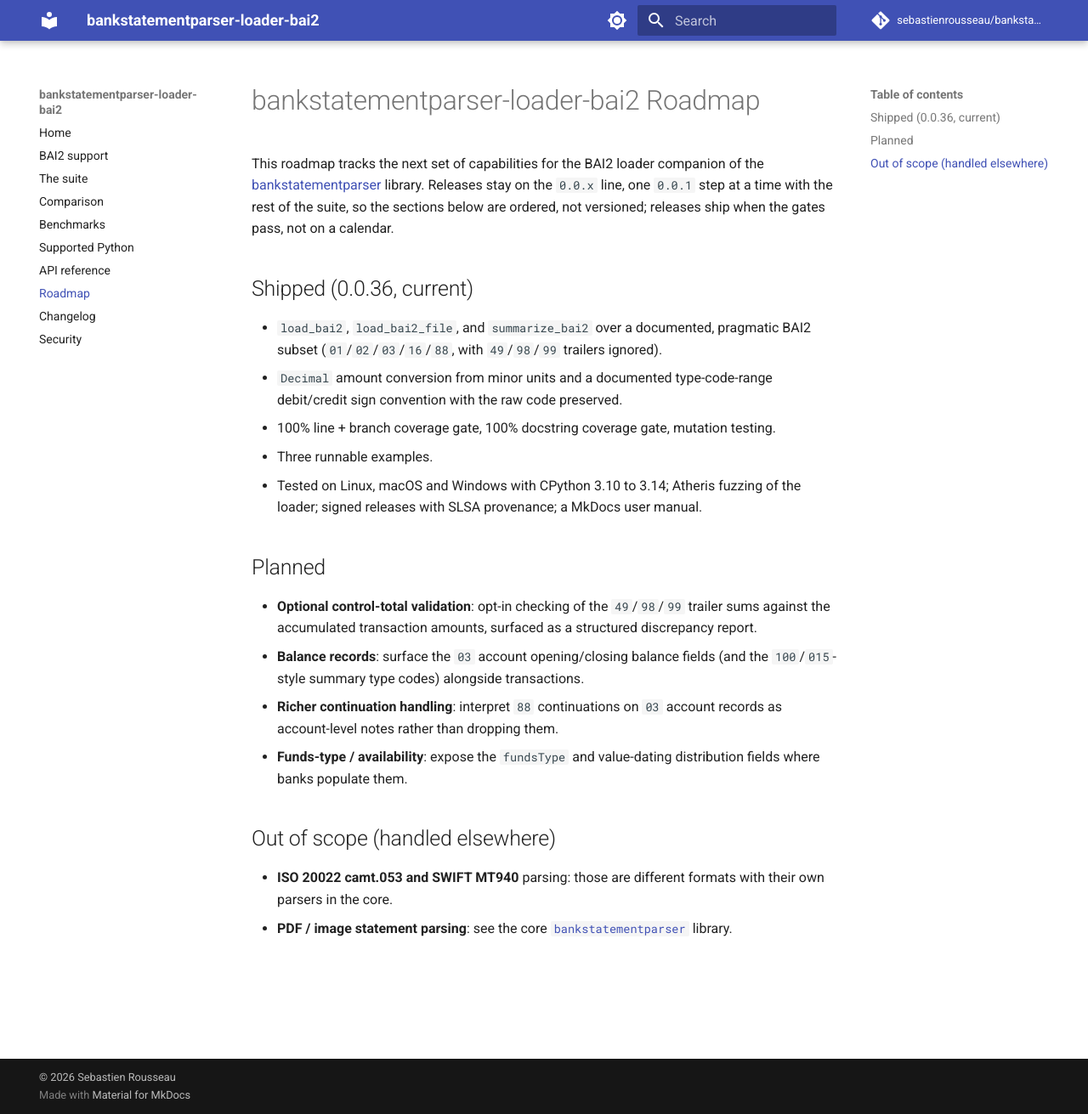
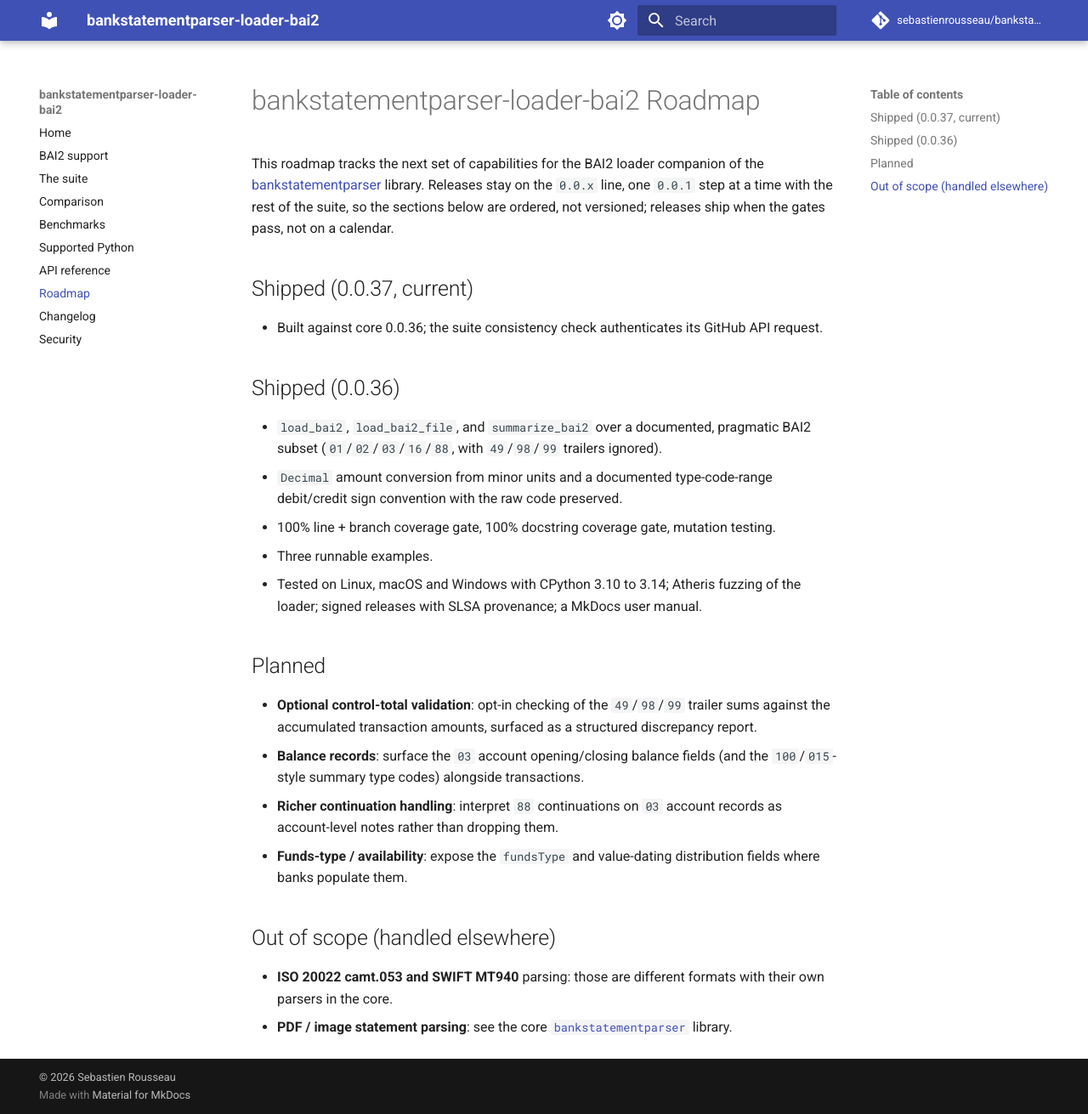
Before and after one commit to sebastienrousseau/bankstatementparser-loader-bai2, an MkDocs documentation site: the page built from docs/roadmap.md, in a window 1280 px wide and 1311 px high. Shown: the whole window at 85% size. Built offline with MkDocs 1.6.1 and Material for MkDocs 9.7.7, drawn with Linux system fonts in a browser that asks for light colours; comment, search, counter and statistics services are not loaded.

Commit message:
chore: bump version to 0.0.37
Align with the suite's 0.0.37 release: pyproject, __version__, the
README's install check and "Current state" line move to 0.0.37. The
roadmap records 0.0.37 as the current shipped release, and the bug
report form's version placeholders name 0.0.37 instead of 0.0.10.

Assisted-by: Claude Code:claude-opus-5-5
Signed-off-by: Sebastien Rousseau <sebastienrousseau@users.noreply.github.com>

````diff
--- a/README.md
+++ b/README.md
@@ -76,7 +76,7 @@ Verify the installation:
 
 ```sh
 python -c "import bankstatementparser_loader_bai2 as b; print(b.__version__)"
-# -> 0.0.36
+# -> 0.0.37
 ```
 
 An isolated virtual environment keeps the loader's dependencies apart:
@@ -340,7 +340,7 @@ make check
 
 `make check` runs the local gates: `ruff` and `black`, `mypy --strict`, the complexity baseline (`scripts/check_complexity.py`), `pytest` with a 100% line + branch coverage floor, `interrogate` at 100% docstring coverage, and the examples. Other targets: `make fuzz` (Atheris, 60 s, Linux x86_64 with Python 3.12+), `make docs` (the MkDocs manual, `--strict`), `make mutation` (mutmut) and `make demo` (re-renders the GIF above with VHS from `.github/demo.tape`). CI adds the OS by Python matrix, the fuzz run, CodeQL, `pip-audit` on the locked requirements and the Docs Lint gates. Documentation and example regression tests ([`tests/test_docs_accuracy.py`](tests/test_docs_accuracy.py), [`tests/test_regression_docs.py`](tests/test_regression_docs.py), [`tests/test_regression_examples.py`](tests/test_regression_examples.py)) execute every documented snippet and every `examples/*.py` script.
 
-Current state (v0.0.36): 100% line + branch coverage against a 100% enforced floor, `mypy --strict` clean, interrogate 100%, and a mutation-tested loader (455/481 mutants killed; the 26 survivors are documented equivalent mutants, see [`tests/MUTATION.md`](tests/MUTATION.md)). [`CONTRIBUTING.md`](CONTRIBUTING.md) covers branches and commit signing.
+Current state (v0.0.37): 100% line + branch coverage against a 100% enforced floor, `mypy --strict` clean, interrogate 100%, and a mutation-tested loader (455/481 mutants killed; the 26 survivors are documented equivalent mutants, see [`tests/MUTATION.md`](tests/MUTATION.md)). [`CONTRIBUTING.md`](CONTRIBUTING.md) covers branches and commit signing.
 
 ---
 
--- a/ROADMAP.md
+++ b/ROADMAP.md
@@ -7,7 +7,12 @@ library. Releases stay on the `0.0.x` line, one `0.0.1` step at a time
 with the rest of the suite, so the sections below are ordered, not
 versioned; releases ship when the gates pass, not on a calendar.
 
-## Shipped (0.0.36, current)
+## Shipped (0.0.37, current)
+
+- Built against core 0.0.36; the suite consistency check authenticates
+  its GitHub API request.
+
+## Shipped (0.0.36)
 
 - `load_bai2`, `load_bai2_file`, and `summarize_bai2` over a documented,
   pragmatic BAI2 subset (`01`/`02`/`03`/`16`/`88`, with `49`/`98`/`99`
--- a/bankstatementparser_loader_bai2/__init__.py
+++ b/bankstatementparser_loader_bai2/__init__.py
@@ -22,7 +22,7 @@ from bankstatementparser_loader_bai2.loader import (
     summarize_bai2,
 )
 
-__version__ = "0.0.36"
+__version__ = "0.0.37"
 
 __all__ = [
     "Bai2StatementParser",
--- a/pyproject.toml
+++ b/pyproject.toml
@@ -1,6 +1,6 @@
 [tool.poetry]
 name = "bankstatementparser-loader-bai2"
-version = "0.0.36"
+version = "0.0.37"
 description = "BAI2 (Bank Administration Institute v2) cash-management loader that parses BAI2 files into bankstatementparser Transaction objects."
 authors = ["Sebastien Rousseau <sebastian.rousseau@gmail.com>"]
 license = "Apache-2.0 OR MIT"
````
Also changed, not shown: 1 other file.
